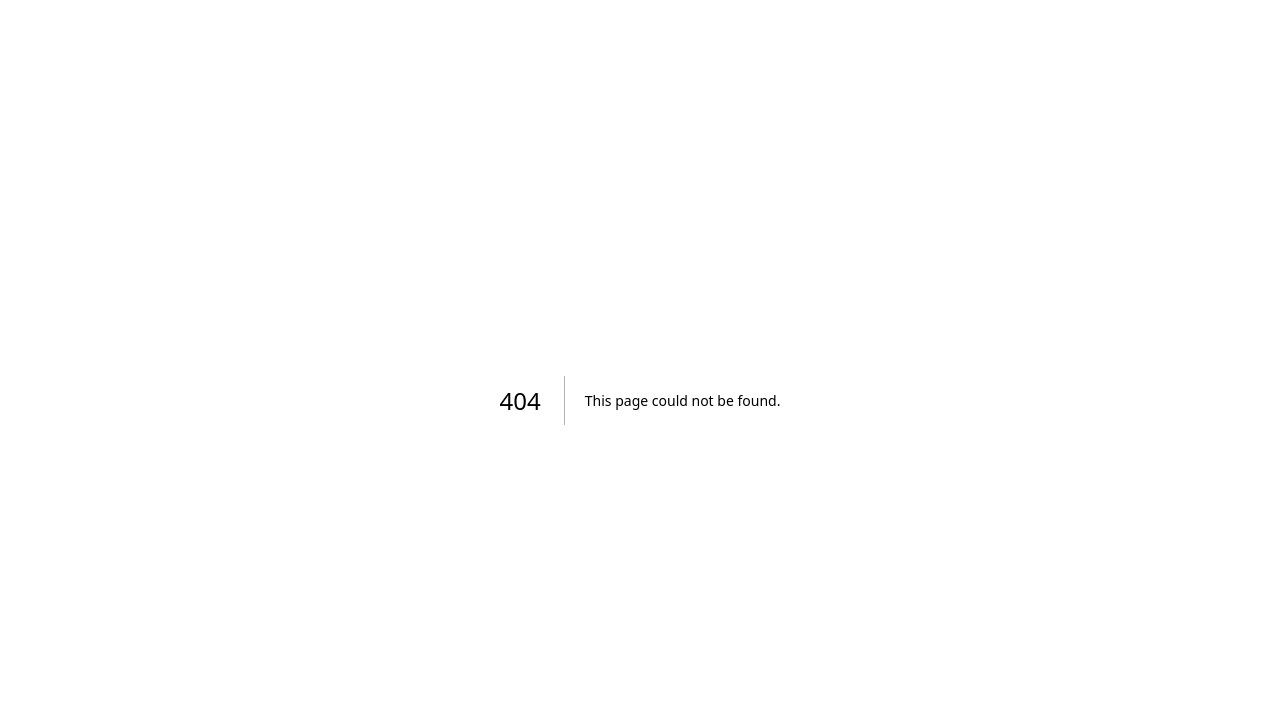
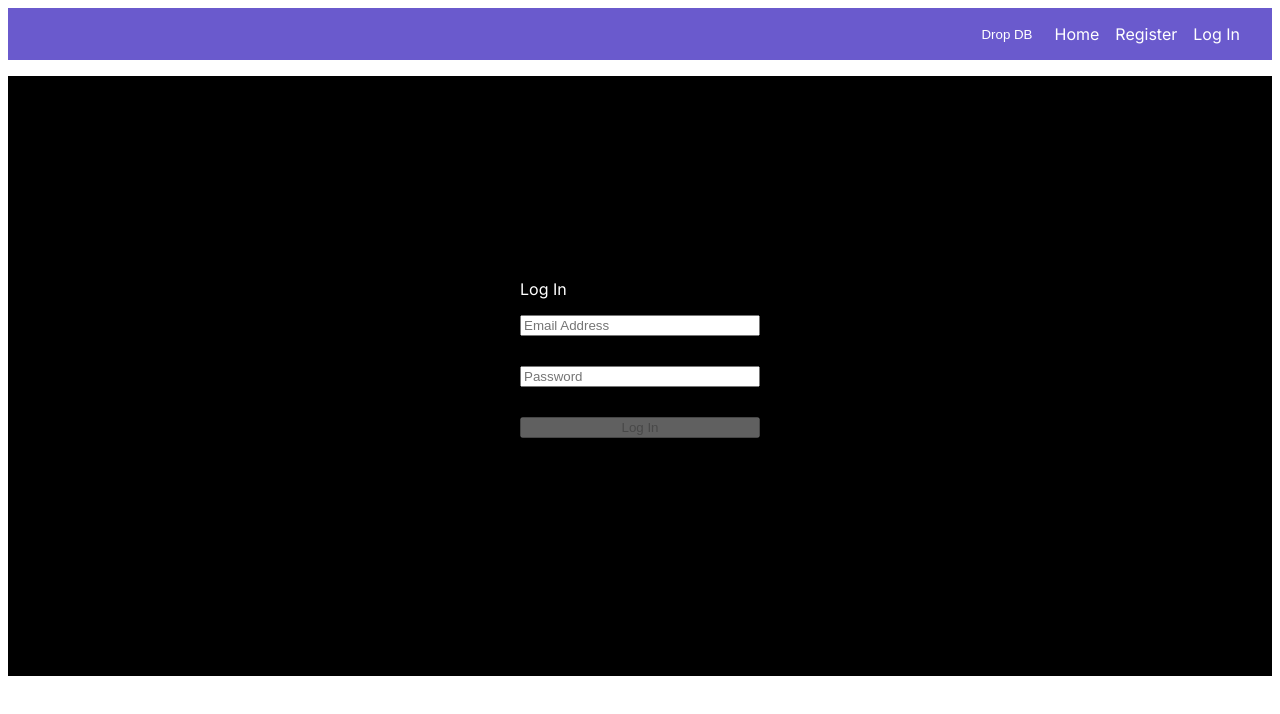
Before and after one commit to marcosTulli/jwtTraining, a Next.js app in the folder client/: page /login in a window 1280 px wide. Before the commit this address had no page. Shown: the top 714 px of the page. Built offline with nearby package versions, Linux system fonts and the light colour scheme.

Commit message:
Add: Log In Page

```diff
--- a/client/app/components/nav/NavBar.tsx
+++ b/client/app/components/nav/NavBar.tsx
@@ -35,9 +35,14 @@ const Navbar: React.FC = () => {
                 </Link>
                 {
                     !isAuthenticated ?
-                        <Link className={styles.navItem} href="/register">
-                            Register
-                        </Link>
+                        <div>
+                            <Link className={styles.navItem} href="/register">
+                                Register
+                            </Link>
+                            <Link className={styles.navItem} href="/login">
+                                Log In
+                            </Link>
+                        </div>
 
                         :
                         <div >
--- /dev/null
+++ b/client/app/login/LogIn.module.scss
@@ -0,0 +1,62 @@
+@import '../styles/global.scss';
+
+.homeContainer {
+    // width: 798px;
+    height: 600px;
+    margin-top: 1rem;
+    background-color: $defaultBlack;
+    color: $defaultWhite;
+
+    display: flex;
+    justify-content: center;
+    align-items: center;
+
+    .registerForm {
+        // gap: 0.5rem;
+        display: flex;
+        flex-direction: column;
+
+    }
+
+    .validationError {
+        display: flex;
+        color: $red;
+        justify-content: center;
+        font-size: 10px;
+        width: 15rem;
+
+        p {
+            height: 10px;
+        }
+
+    }
+
+    .submit {
+        cursor: pointer
+    }
+
+
+
+}
+
+.loading {
+
+    margin-top: 1rem;
+    display: flex;
+    justify-content: center;
+    color: $slateBlue
+}
+
+.confirmation {
+    margin-top: 1rem;
+    display: flex;
+    justify-content: center;
+    color: $green
+}
+
+.confirmationRejected {
+    margin-top: 1rem;
+    display: flex;
+    justify-content: center;
+    color: $red
+}
--- /dev/null
+++ b/client/app/login/page.tsx
@@ -0,0 +1,167 @@
+'use client';
+import React, { useState, useEffect } from 'react';
+import { useRouter } from 'next/navigation';
+import NavBar from '@/app/components/nav/NavBar';
+import styles from './LogIn.module.scss';
+import axios from 'axios';
+import { authToken } from "@/app/utils/index";
+import { User } from '@/app/models/models';
+import { useGlobalContext } from '../store/store';
+const base64 = require('base-64');
+
+const blankUser = {
+    firstName: '', lastName: '', email: '', password: ''
+};
+
+const Register: React.FC = () => {
+    const router = useRouter();
+    const [formValues, setFormValues] = useState<User>(blankUser);
+    const [passcheck, setPassCheck] = useState<string | null>(null);
+    const [enableSubmit, setEnableSubmit] = useState<boolean>(true);
+    const [fieldError, setFieldError] = useState<string[]>([]);
+    const [signUpOk, setSignUpOk] = useState(false);
+    const [rejectMessage, setRejectMessage] = useState<string>("Unable to add user");
+    const [signUpNok, setSignUpNok] = useState(false);
+    const [isLoading, setIsLoading] = useState(false);
+    const { user, setUser, isAuthenticated } = useGlobalContext();
+    const url = 'http://localhost:3001/register'; // TODO: Create .env file
+    const emailRegex = /^[A-Za-z0-9._%-]+@[A-Za-z0-9.-]+\.[A-Za-z]{2,4}$/;
+    const messages: Record<string, string> = {
+        email: 'Email must contain @ symbol and a domain',
+        password: 'Password must be at least 8 characters long'
+    };
+
+
+
+    const validateForm = () => {
+        const errors: Record<string, string> = {};
+        if (!emailRegex.test(user.email)) {
+            errors.email = messages.email;
+        }
+        if (!user.password || user.password.length < 8) {
+            errors.password = messages.password;
+        }
+        setFieldError(Object.keys(errors));
+        return Object.keys(errors).length === 0;
+    };
+
+    useEffect(() => {
+        if (isAuthenticated) {
+            router.push('/');
+        }
+    }, [isAuthenticated]);
+
+    useEffect(() => {
+        if (user.email.length > 3) {
+            setEnableSubmit(false);
+            setFieldError([]);
+        } else {
+            setEnableSubmit(true);
+        }
+    }, [user]);
+
+    const handleInputChange = (e: React.ChangeEvent<HTMLInputElement>) => {
+        const { name, value } = e.target;
+        setUser({ ...user, [name]: value });
+        setFormValues({ ...formValues, [name]: value });
+    };
+
+
+    const handleLogIn = async () => {
+        if (validateForm()) {
+            setIsLoading(true);
+            user.password = base64.encode(user.password);
+            // axios
+            //     .post(url, user)
+            //     .then((res) => {
+            //         setSignUpOk(!signUpOk);
+            //         setFormValues(blankUser);
+            //         authToken(window).setToken(res.data.token);
+            //         console.log("Registered succesfully");
+            //         router.push('/');
+            //     })
+            //     .catch((e) => {
+            //         setSignUpNok(!signUpNok);
+            //         setUser(blankUser);
+            //         if (e.response.status === 409) {
+            //             setRejectMessage("User already exists");
+            //             console.log("User Already exists");
+            //         }
+            //         else {
+            //             console.log("Unable to add user");
+            //         }
+            //     }).finally(() => {
+            //         setPassCheck("");
+            //         setIsLoading(false);
+            //     });
+
+            console.log("Log IN");
+        }
+    };
+
+    useEffect(() => {
+        if (signUpOk) {
+            setTimeout(() => { setSignUpOk(!signUpOk); }, 1500);
+        }
+        if (signUpNok) {
+            setTimeout(() => { setSignUpNok(!signUpNok); }, 2500);
+        }
+
+    }, [signUpOk, signUpNok]);
+
+
+    return (
+        <div>
+            <NavBar />
+            <div className={styles.homeContainer}>
+                <div>
+                    <p>Log In</p>
+                    <form className={styles.registerForm}>
+                        <input
+                            autoComplete='true'
+                            type="text"
+                            name="email"
+                            placeholder="Email Address"
+                            value={formValues.email}
+                            onChange={handleInputChange}
+                        />
+                        <div className={styles.validationError}>
+                            {fieldError.includes('email') ? <p>{messages.email}</p> : <p></p>}
+
+                        </div>
+                        <input
+                            autoComplete="true"
+                            type="password"
+                            name="password"
+                            placeholder="Password"
+                            value={formValues.password}
+                            onChange={handleInputChange}
+                        />
+                        <div className={styles.validationError}>
+                            {fieldError.includes('password') ? <p>{messages.password}</p> : <p></p>}
+                        </div>
+                        <button disabled={enableSubmit} onClick={handleLogIn} type="button" className={styles.submit}>
+                            Log In
+                        </button>
+                        {/* TODO: Optimize rendering */}
+                    </form>
+                    {
+                        isLoading ? <p className={styles.loading}> Loading ... </p>
+                            :
+                            signUpOk ?
+                                <p className={styles.confirmation}>
+                                    Logged In
+                                </p>
+                                : signUpNok ?
+                                    <p className={styles.confirmationRejected}>
+                                        {rejectMessage}
+                                    </p>
+                                    : <p style={{ height: '20px' }}></p>
+                    }
+                </div>
+            </div>
+        </div>
+    );
+};
+
+export default Register;
```
